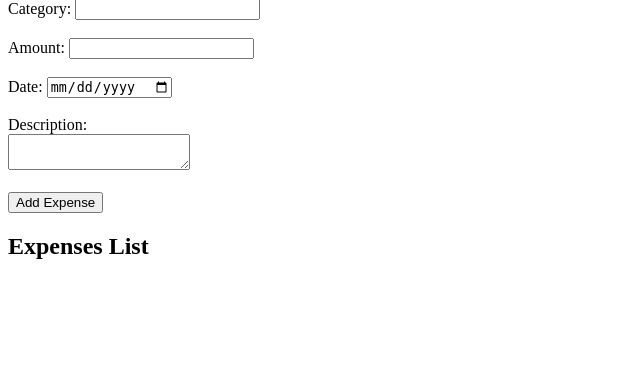
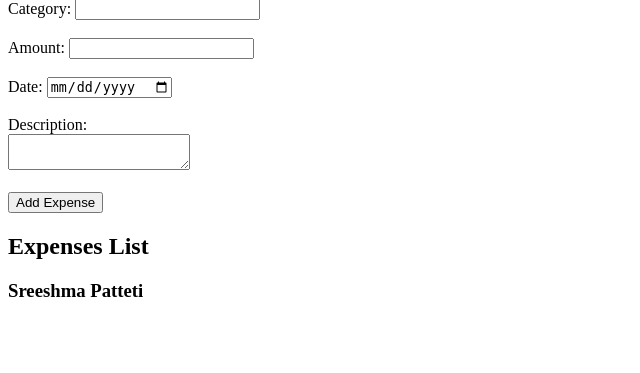
Before and after one commit to Psreeshma/wk10-589, a Node server app: template views/index.ejs in a window 1280 px wide. Shown: the part 81-454 px from the top of the page, without its empty margins (0-640 px from the left). Run offline with Node 20, Linux system fonts and the light colour scheme; the template is opened without the code that fills it, so the values that code supplies are empty.

Commit message:
Update index.ejs

```diff
--- a/views/index.ejs
+++ b/views/index.ejs
@@ -25,6 +25,7 @@
   </form>
 
   <h2>Expenses List</h2>
+<h3>Sreeshma Patteti</h3>
   <ul>
     <% expenses.forEach(expense => { %>
       <li><%= expense.category %> - $<%= expense.amount.toFixed(2) %> - <%= expense.date.toISOString().split('T')[0] %> - <%= expense.description || 'No description' %></li>
```
